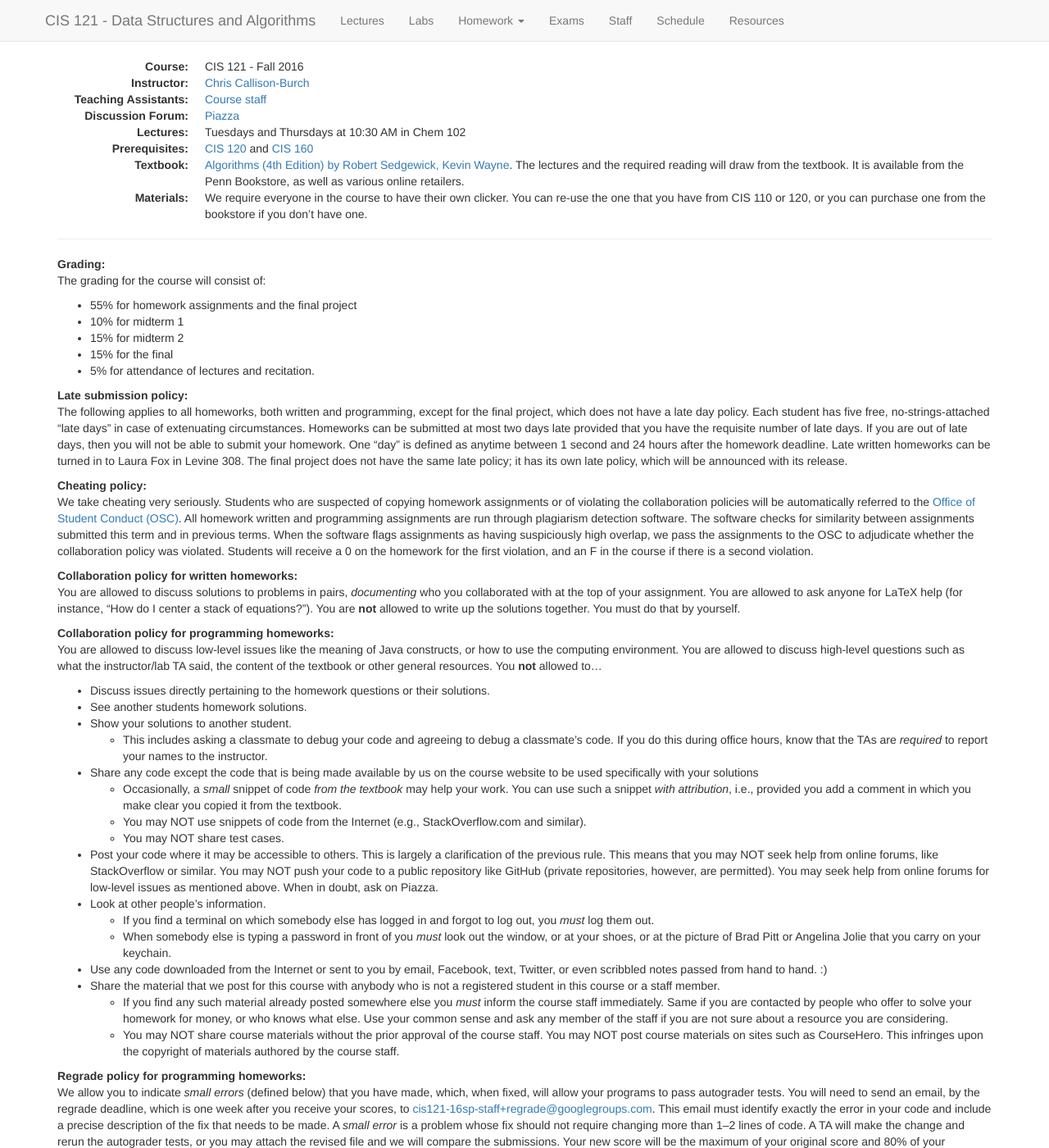
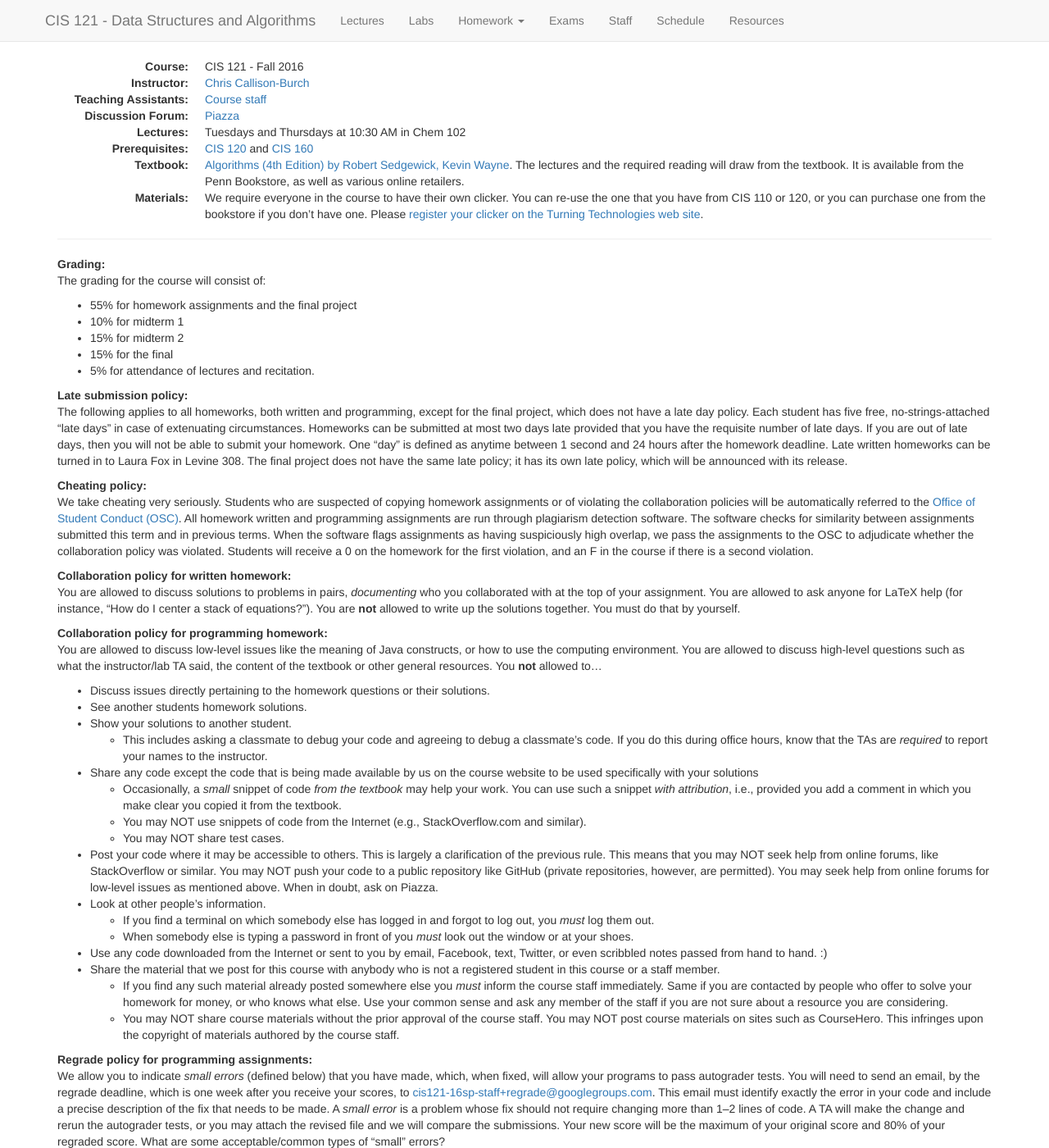
Before and after one commit to vikramkh/course-website-16fa, a Jekyll site: the page built from index.md, in a window 1280 px wide and 1400 px high. Shown: the whole window at 82% size. Built offline with Jekyll 4.4.1, drawn with Linux system fonts in a browser that asks for light colours; nearby versions of some CDN libraries; some of the changed text lies outside the part shown.

Commit message:
Register your clicker

```diff
--- a/index.md
+++ b/index.md
@@ -28,7 +28,7 @@ Textbook:
 The lectures and the required reading will draw from the textbook. It is available from the Penn Bookstore, as well as various online retailers.
 
 Materials:
-: We require everyone in the course to have their own clicker.  You can re-use the one that you have from CIS 110 or 120, or you can purchase one from the bookstore if you don't have one.
+: We require everyone in the course to have their own clicker.  You can re-use the one that you have from CIS 110 or 120, or you can purchase one from the bookstore if you don't have one. Please [register your clicker on the Turning Technologies web site](https://account.turningtechnologies.com/account/dashboard/index).
 
 ---
 
@@ -60,7 +60,7 @@ Cheating policy:
 
 : We take cheating very seriously. Students who are suspected of copying homework assignments or of violating the collaboration policies will be automatically referred to the [Office of Student Conduct (OSC)](https://secure.www.upenn.edu/osc/index.html).  All homework written and programming assignments are run through plagiarism detection software.  The software checks for similarity between assignments submitted this term and in previous terms.  When the software flags assignments as having suspiciously high overlap, we pass the assignments to the OSC to adjudicate whether the collaboration policy was violated.  Students will receive a 0 on the homework for the first violation, and an F in the course if there is a second violation.
 
-Collaboration policy for written homeworks:
+Collaboration policy for written homework:
 
 : You are allowed to discuss solutions to problems in pairs,
     *documenting* who you collaborated with at the top of your assignment. You are
@@ -69,7 +69,7 @@ Collaboration policy for written homeworks:
     You must do that by yourself.
 
 
-Collaboration policy for programming homeworks:
+Collaboration policy for programming homework:
 
 : You are allowed to discuss low-level issues like the meaning of Java
     constructs, or how to use the computing environment. You are allowed to
@@ -104,8 +104,7 @@ Collaboration policy for programming homeworks:
         -   If you find a terminal on which somebody else has logged in and
             forgot to log out, you *must* log them out.
         -   When somebody else is typing a password in front of you *must*
-            look out the window, or at your shoes, or at the picture of Brad
-            Pitt or Angelina Jolie that you carry on your keychain.
+            look out the window or at your shoes.
     -   Use any code downloaded from the Internet or sent to you by email,
         Facebook, text, Twitter, or even scribbled notes passed from hand to
         hand. :)
@@ -123,7 +122,7 @@ Collaboration policy for programming homeworks:
             the course staff.
 
 
-Regrade policy for programming homeworks:
+Regrade policy for programming assignments:
 
 : We allow you to indicate *small errors* (defined below) that you have made,
     which, when fixed, will allow your programs to pass autograder tests. You
@@ -145,7 +144,7 @@ Regrade policy for programming homeworks:
     Regrade emails to individual TAs are NOT guaranteed to be processed.
 
 
-Regrade policy for written homeworks and exams:
+Regrade policy for written homework and exams:
 
 : Each written assignment and each midterm exam will have a regrade request
     deadline that will be posted typically one week after the assignment or exam
```
